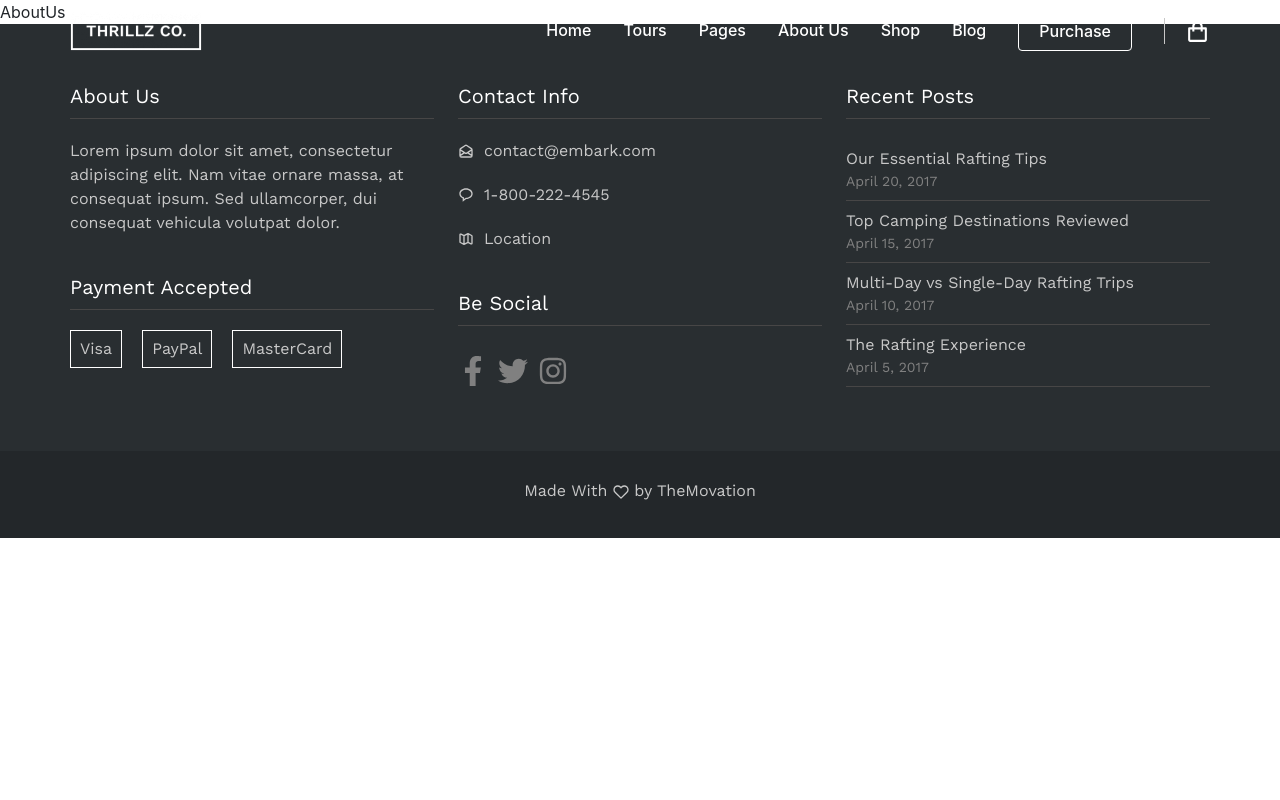
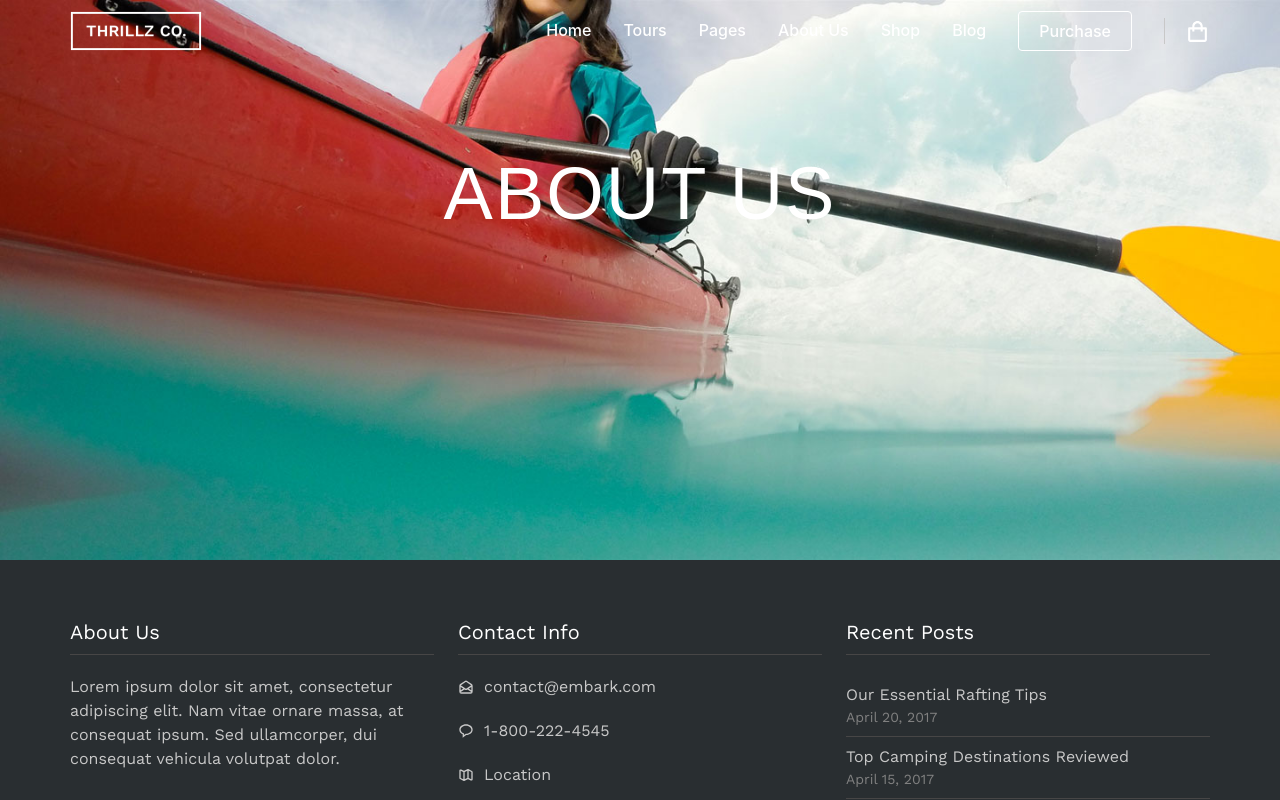
Before and after one commit to lolaaskerova/river_rafting, a React (Create React App) app in the folder frontend/: page /about in a window 1280 px wide. Shown: the top 800 px of the page. Built offline with nearby package versions, Linux system fonts and the light colour scheme; a web font is replaced by a local one.

Commit message:
About Us: hero section done

```diff
--- /dev/null
+++ b/frontend/src/components/AboutUsComponents/AboutUsHero/AboutUsHero.jsx
@@ -0,0 +1,13 @@
+import React from "react";
+import "./aboutUsHero.scss";
+const AboutUsHero = () => {
+  return (
+    <section className="about-us-hero">
+      <div className="about-us-hero-title">
+        <h1>ABOUT US</h1>
+      </div>
+    </section>
+  );
+};
+
+export default AboutUsHero;
--- /dev/null
+++ b/frontend/src/components/AboutUsComponents/AboutUsHero/aboutUsHero.scss
@@ -0,0 +1,18 @@
+@import "../../../vendors/variables";
+
+.about-us-hero {
+  background-image: url(../../../assets/images/aboutUsHero.jpg);
+  background-size: cover;
+  background-repeat: no-repeat;
+  height: 70vh;
+  .about-us-hero-title {
+    text-align: center;
+    padding: 150px;
+    h1 {
+      color: $main_color;
+      font-family: $second_font;
+      font-size: 74px;
+      letter-spacing: 2px;
+    }
+  }
+}
--- a/frontend/src/components/Navbar/navbar.scss
+++ b/frontend/src/components/Navbar/navbar.scss
@@ -81,6 +81,7 @@ nav {
       width: 100%;
     }
     .pages {
+      margin-top: 10px;
       visibility: hidden;
       opacity: 0;
       position: absolute;
@@ -103,6 +104,7 @@ nav {
       transition: 1s;
     }
     .shop-dropdown {
+      margin-top: 10px;
       visibility: hidden;
       opacity: 0;
       position: absolute;
--- a/frontend/src/pages/AboutUs.jsx
+++ b/frontend/src/pages/AboutUs.jsx
@@ -1,12 +1,13 @@
 import React from "react";
 import { Helmet } from "react-helmet";
+import AboutUsHero from "../components/AboutUsComponents/AboutUsHero/AboutUsHero";
 const AboutUs = () => {
   return (
     <>
       <Helmet>
         <title>About Us - River Rafting</title>
       </Helmet>
-      AboutUs
+      <AboutUsHero />
     </>
   );
 };
```
Also changed, not shown: frontend/src/assets/images/aboutUsHero.jpg (added).
